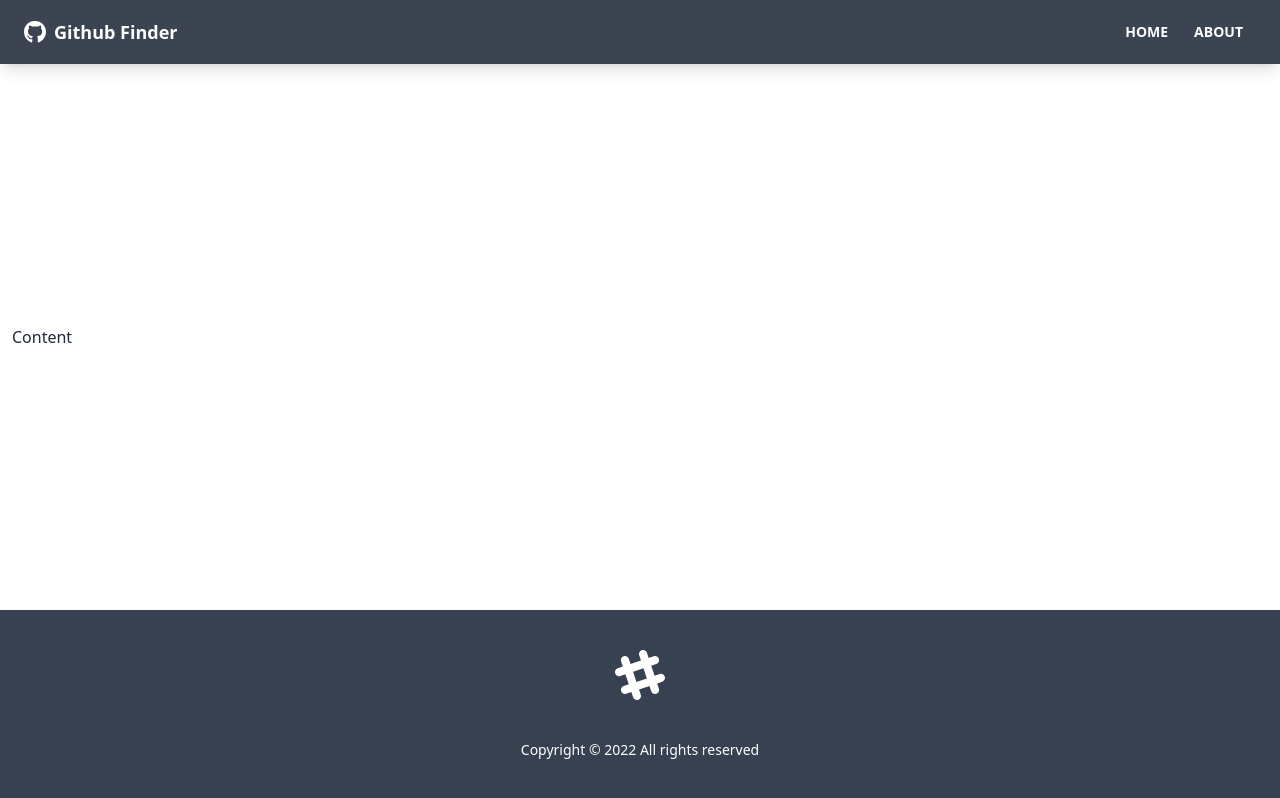
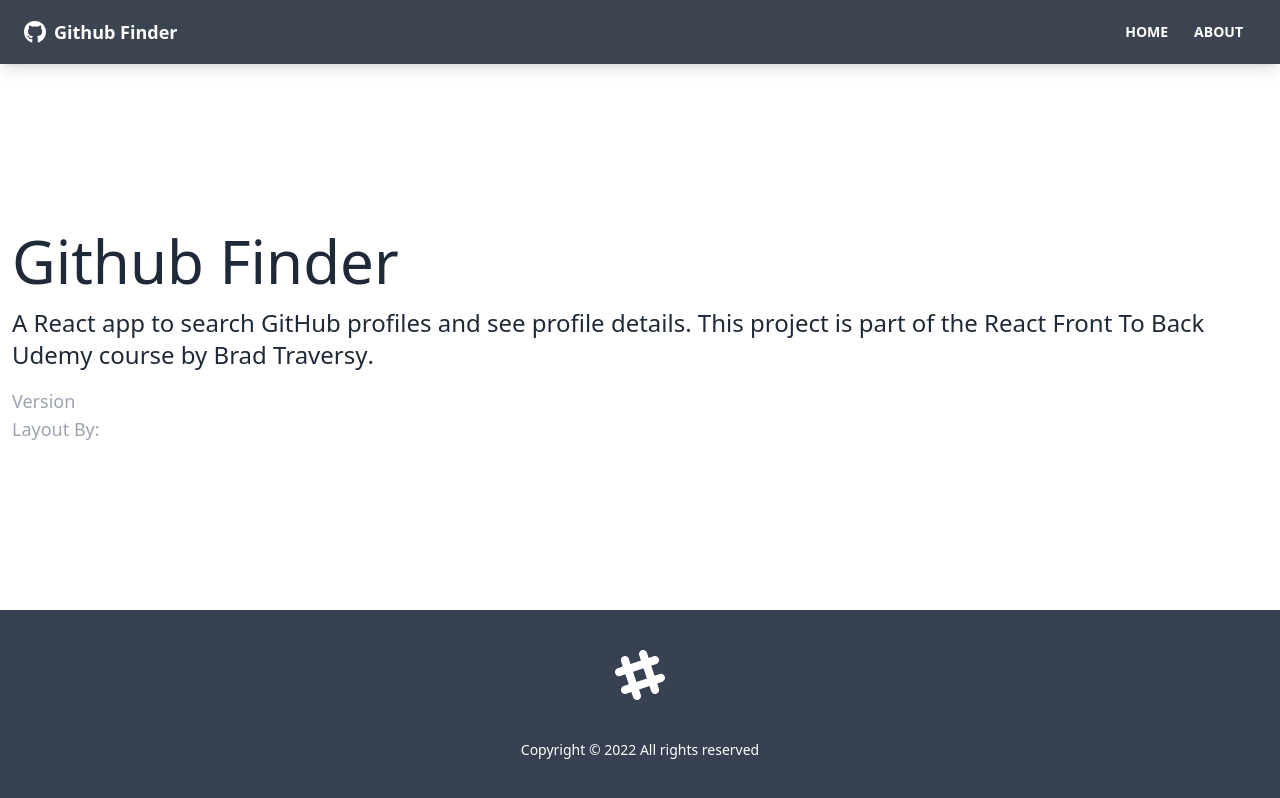
Before and after one commit to alexeiscript/github-finder, a React (Create React App) app: page /about in a window 1280 px wide. Built offline with nearby package versions, Linux system fonts and the light colour scheme.

Commit message:
implement routing

```diff
--- a/src/App.js
+++ b/src/App.js
@@ -1,14 +1,23 @@
 import { BrowserRouter as Router, Route, Routes } from 'react-router-dom'
 import Navbar from './components/layout/Navbar'
 import Footer from './components/layout/Footer'
+import Home from './pages/Home'
+import About from './pages/About'
+import NotFound from './pages/NotFound'
 
 function App() {
   return (
     <Router>
       <div className='flex flex-col justify-between h-screen'>
         <Navbar />
-
-        <main className='container mx-auto px-3 pb-12'>Content</main>
+        <main className='container mx-auto px-3 pb-12'>
+          <Routes>
+            <Route path='/' element={<Home />} />
+            <Route path='/about' element={<About />} />
+            <Route path='/notfound' element={<NotFound />} />
+            <Route path='/*' element={<NotFound />} />
+          </Routes>
+        </main>
         <Footer />
       </div>
     </Router>
--- /dev/null
+++ b/src/pages/About.jsx
@@ -0,0 +1,31 @@
+function About() {
+  return (
+    <>
+      <h1 className='text-6xl mb-4'>Github Finder</h1>
+      <p className='mb-4 text-2xl font-light'>
+        A React app to search GitHub profiles and see profile details. This
+        project is part of the
+        <a href='https://www.udemy.com/course/modern-react-front-to-back/'>
+          {' '}
+          React Front To Back
+        </a>{' '}
+        Udemy course by
+        <strong>
+          <a href='https://traversymedia.com'> Brad Traversy</a>
+        </strong>
+        .
+      </p>
+      <p className='text-lg text-gray-400'>
+        Version <span className='text-white'>1.0.0</span>
+      </p>
+      <p className='text-lg text-gray-400'>
+        Layout By:
+        <a className='text-white' href='https://twitter.com/hassibmoddasser'>
+          Hassib Moddasser
+        </a>
+      </p>
+    </>
+  )
+}
+
+export default About
--- /dev/null
+++ b/src/pages/Home.jsx
@@ -0,0 +1,9 @@
+function Home() {
+  return (
+    <div>
+      <h1 className='text-6xl'>Welcome</h1>
+    </div>
+  )
+}
+
+export default Home
--- /dev/null
+++ b/src/pages/NotFound.jsx
@@ -0,0 +1,21 @@
+import { FaHome } from 'react-icons/fa'
+import { Link } from 'react-router-dom'
+
+function NotFound() {
+  return (
+    <div className='hero'>
+      <div className='text-center hero-content'>
+        <div className='max-w-lg'>
+          <h1 className='text-8xl font-bold mb-8'>Oops!</h1>
+          <p className='text-5xl mb-8'>404 - Page Not Found!</p>
+          <Link className='btn btn-primary btn-lg' to='/'>
+            <FaHome className='mr-2' />
+            Back To Home
+          </Link>
+        </div>
+      </div>
+    </div>
+  )
+}
+
+export default NotFound
```
